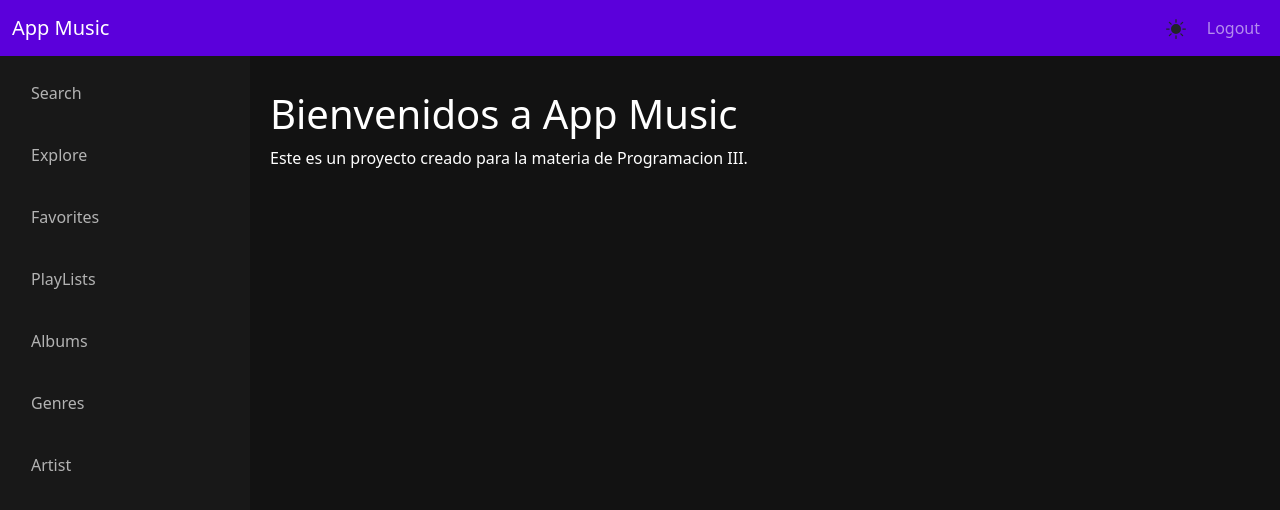
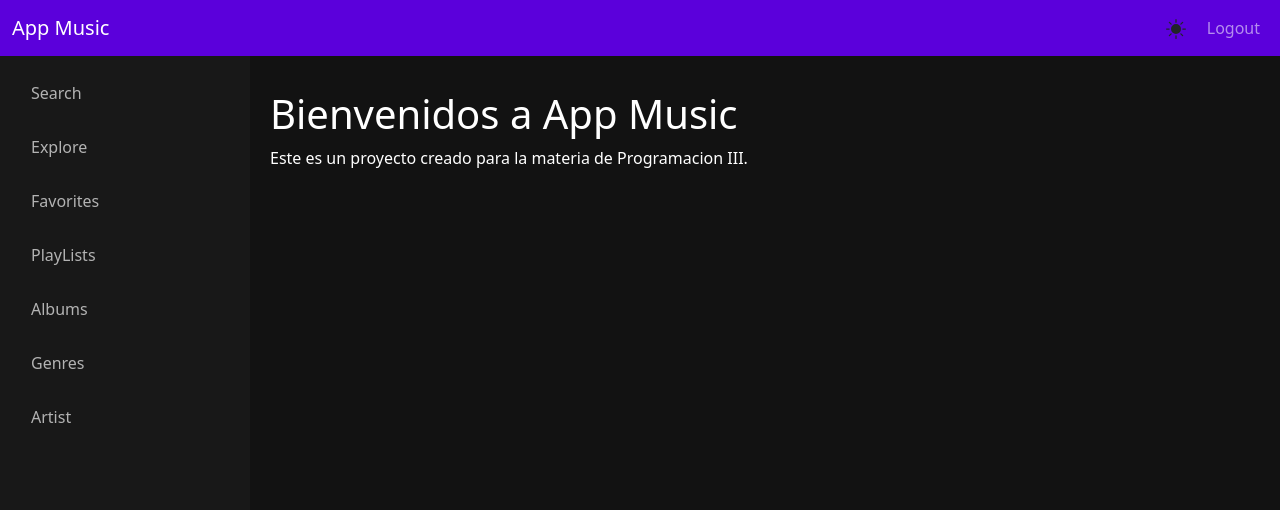
Before and after one commit to kevinserrano01/proyecto_final_react, a React (Vite) app: page / in a window 1280 px wide. Shown: the top 510 px of the page. Built offline with nearby package versions, Linux system fonts and the light colour scheme.

Commit message:
Actualizacion en SideBar, uso NavBar para el estado del link actual con estilos.

```diff
--- a/src/components/SideBar.jsx
+++ b/src/components/SideBar.jsx
@@ -1,17 +1,100 @@
 import React from 'react'
 import '../styles/SideBar.css'
-import { NavLink } from "react-router-dom";
+import { Link, NavLink } from "react-router-dom";
 
 export const SideBar = () => {
   return (
     <div className="sidebar d-flex flex-column p-3">
-        <NavLink to='/search' className="mb-2" > Search </NavLink>
-        <NavLink to='/explore' className="mb-2">Explore</NavLink>
-        <NavLink to='/favorites' className="mb-2" > Favorites </NavLink>
-        <NavLink to='/playlist' className="mb-2" > PlayLists </NavLink>
-        <NavLink to='/albums' className="mb-2" > Albums </NavLink>
-        <NavLink to='/genres' className="mb-2" > Genres </NavLink>
-        <NavLink to='/artist' className="mb-2" > Artist </NavLink>
+      <NavLink
+        to="/search"
+        className={({ isActive, isPending, isTransitioning }) =>
+          [
+            isPending ? "pending" : "",
+            isActive ? "text-white" : "",
+            isTransitioning ? "transitioning" : "",
+          ].join(" ")
+        }
+      >
+        Search
+      </NavLink>
+
+      <NavLink
+        to="/explore"
+        className={({ isActive, isPending, isTransitioning }) =>
+          [
+            isPending ? "pending" : "",
+            isActive ? "text-white" : "",
+            isTransitioning ? "transitioning" : "",
+          ].join(" ")
+        }
+      >
+        Explore
+      </NavLink>
+
+      <NavLink
+        to="/favorites"
+        className={({ isActive, isPending, isTransitioning }) =>
+          [
+            isPending ? "pending" : "",
+            isActive ? "text-white" : "",
+            isTransitioning ? "transitioning" : "",
+          ].join(" ")
+        }
+      >
+        Favorites
+      </NavLink>
+
+      <NavLink
+        to="/playlist"
+        className={({ isActive, isPending, isTransitioning }) =>
+          [
+            isPending ? "pending" : "",
+            isActive ? "text-white" : "",
+            isTransitioning ? "transitioning" : "",
+          ].join(" ")
+        }
+      >
+        PlayLists
+      </NavLink>
+
+      <NavLink
+        to="/albums"
+        className={({ isActive, isPending, isTransitioning }) =>
+          [
+            isPending ? "pending" : "",
+            isActive ? "text-white" : "",
+            isTransitioning ? "transitioning" : "",
+          ].join(" ")
+        }
+      >
+        Albums
+      </NavLink>
+
+      <NavLink
+        to="/genres"
+        className={({ isActive, isPending, isTransitioning }) =>
+          [
+            isPending ? "pending" : "",
+            isActive ? "text-white" : "",
+            isTransitioning ? "transitioning" : "",
+          ].join(" ")
+        }
+      >
+        Genres
+      </NavLink>
+
+      <NavLink
+        to="/artist"
+        className={({ isActive, isPending, isTransitioning }) =>
+          [
+            isPending ? "pending" : "",
+            isActive ? "text-white" : "",
+            isTransitioning ? "transitioning" : "",
+          ].join(" ")
+        }
+      >
+        Artist
+      </NavLink>
     </div>
-  )
+  );
 }
```
